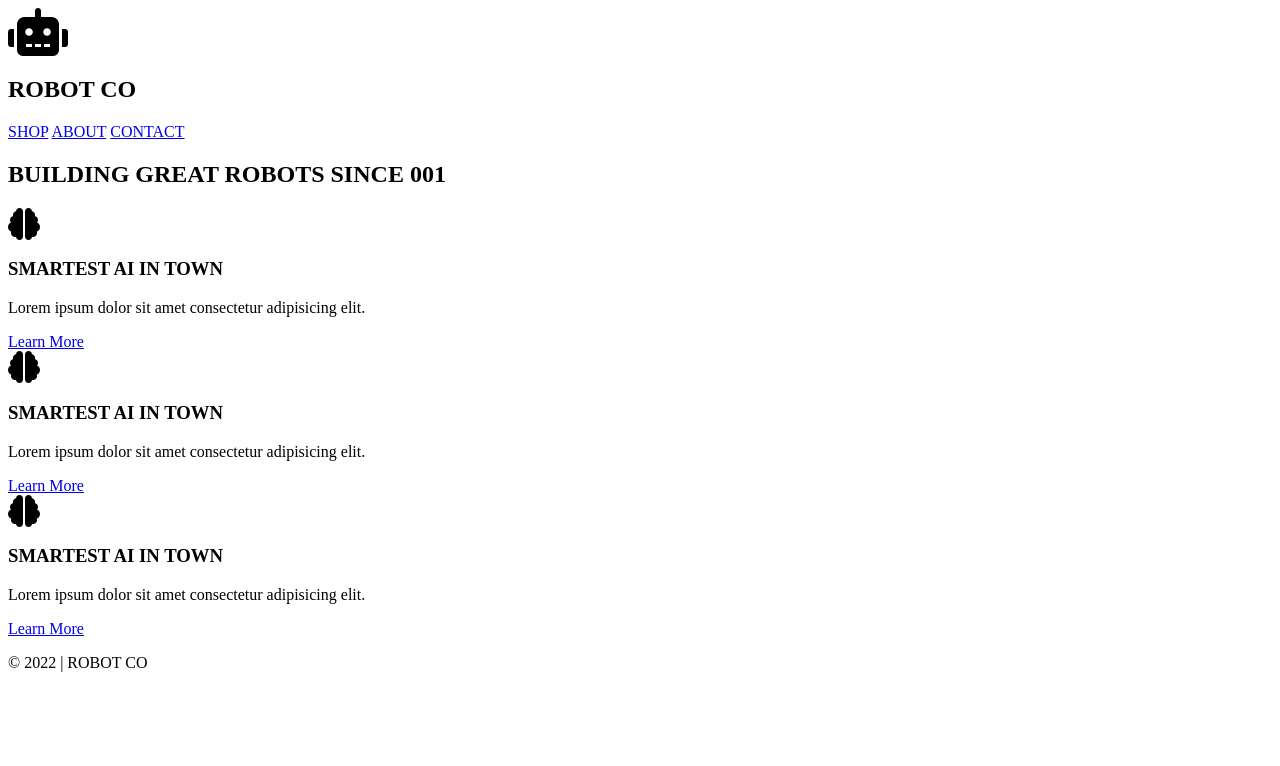
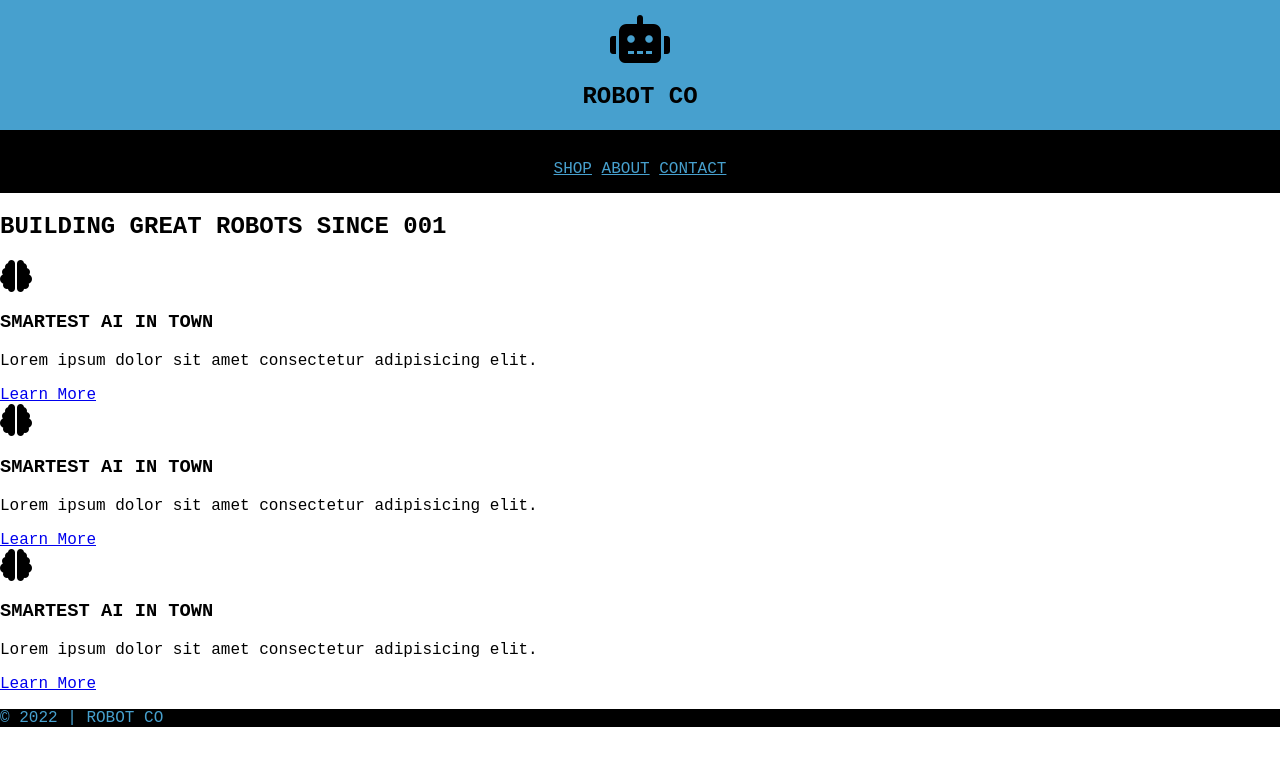
Before and after one commit to JaberSE09/robotco, a plain HTML site: page index.html in a window 1280 px wide. Drawn offline with Linux system fonts and the light colour scheme.

Commit message:
starts header

```diff
--- a/css/style.css
+++ b/css/style.css
@@ -0,0 +1,37 @@
+* {
+    font-family: 'Courier New', Courier, monospace;
+}
+
+html , body{
+    margin: 0%;
+    padding: 0%;
+    height: 100%;
+}
+header{
+    background-color: #47a0ce;
+    text-align: center;
+}
+nav{
+    padding: 30px 15px 15px 15px;
+}
+
+#logo-container{
+    padding-top: 15px;
+}
+
+.bg-dark{
+    background-color: black;
+    color: #47a0ce;
+}
+.bg-dark a{
+    background-color: black;
+    color: #47a0ce;
+}
+
+
+#hero{
+
+}
+.callout{
+
+}
--- a/index.html
+++ b/index.html
@@ -11,11 +11,11 @@
 </head>
 <body>
     <header>
-        <div>
+        <div id="logo-container">
         <i class="fa-solid fa-robot fa-3x"></i>
         <h2>ROBOT CO</h2>
         </div>
-        <nav>
+        <nav class="bg-dark">
             <a href="#">SHOP</a>
             <a href="#">ABOUT</a>
             <a href="#">CONTACT</a>
@@ -60,7 +60,7 @@
         </div>
     </section>
 
-    <footer>
+    <footer class="bg-dark">
        <p> &copy; 2022 | ROBOT CO </p>
     </footer>
 </body>
```
